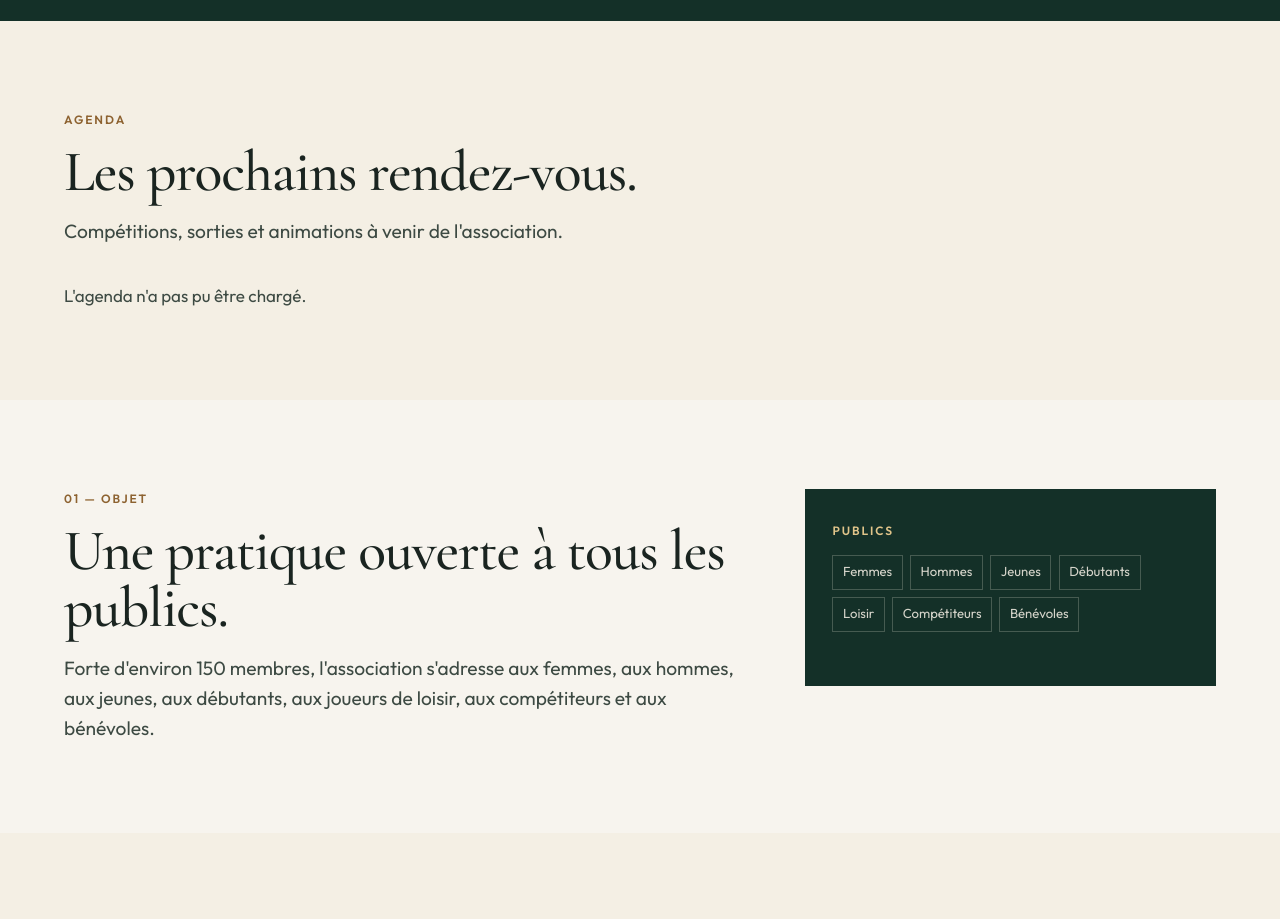
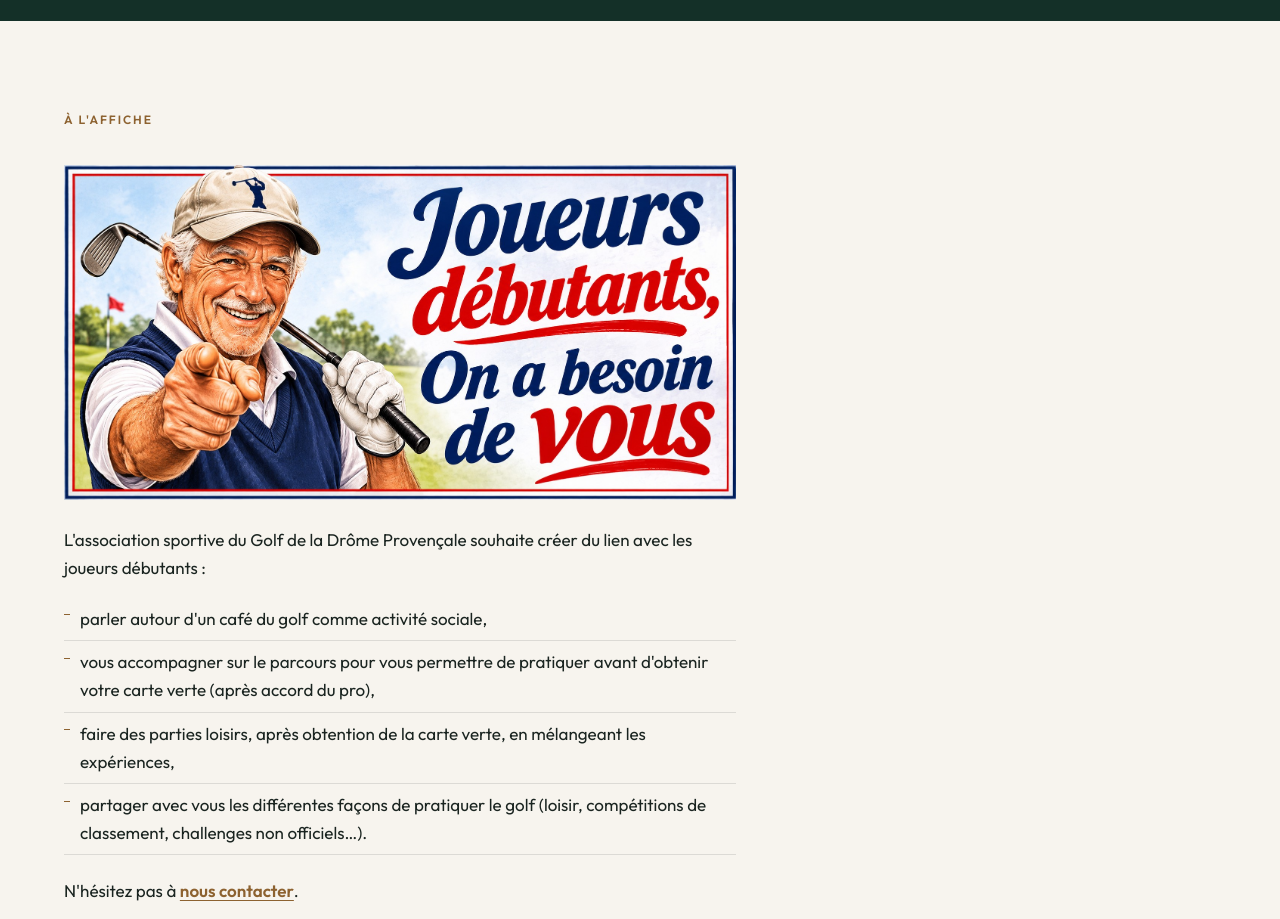
Before and after one commit to AntoineReneleau/asgdp, a plain HTML site: page index.html in a window 1280 px wide. Shown: the part 731-1650 px from the top of the page. Drawn offline with nearby package versions, Linux system fonts and the light colour scheme; no server answers.

Commit message:
Add a featured beginners poster above the agenda.
Co-authored-by: Cursor <cursoragent@cursor.com>

```diff
--- a/assets/styles.css
+++ b/assets/styles.css
@@ -545,22 +545,26 @@ ol {
 }
 
 .pole-contact {
-  margin: 1.15rem 0 0;
+  margin: 1.35rem 0 0;
 }
 
 .pole-contact a {
-  color: var(--ochre);
+  display: inline-block;
+  max-width: 100%;
+  padding: 0.7rem 1.05rem;
+  background: var(--pine);
+  color: #fff;
   font-size: 0.78rem;
   font-weight: 600;
   letter-spacing: 0.1em;
+  line-height: 1.35;
   text-decoration: none;
   text-transform: uppercase;
 }
 
 .pole-contact a:hover {
-  color: var(--pine);
-  text-decoration: underline;
-  text-underline-offset: 0.2em;
+  background: var(--pine-mid);
+  color: #fff;
 }
 
 .pole-cols {
@@ -712,6 +716,55 @@ ol {
 
 .section-tint {
   background: var(--cream);
+}
+
+.poster {
+  display: grid;
+  gap: 1.6rem;
+}
+
+.poster img {
+  width: 100%;
+  max-width: 42rem;
+  height: auto;
+}
+
+.poster-copy {
+  max-width: 42rem;
+}
+
+.poster-copy ul {
+  margin: 0.2rem 0 1.35rem;
+}
+
+.poster-copy li {
+  position: relative;
+  padding: 0.45rem 0 0.45rem 1rem;
+  border-bottom: 1px solid var(--line);
+}
+
+.poster-copy li::before {
+  content: "";
+  position: absolute;
+  left: 0;
+  top: 1.05rem;
+  width: 0.35rem;
+  height: 1px;
+  background: var(--ochre);
+}
+
+.poster-contact {
+  margin: 0;
+}
+
+.poster-contact a {
+  color: var(--ochre);
+  font-weight: 600;
+  text-underline-offset: 0.18em;
+}
+
+.poster-contact a:hover {
+  color: var(--pine);
 }
 
 .events {
--- a/index.html
+++ b/index.html
@@ -39,6 +39,7 @@
           <span class="visually-hidden">Menu</span>
         </button>
         <nav class="site-nav" id="navigation" aria-label="Sections">
+          <a href="#affiche" data-spy>À l'affiche</a>
           <a href="#agenda" data-spy>Agenda</a>
           <a href="#association" data-spy>L'association</a>
           <a href="#poles" data-spy>Pôles</a>
@@ -91,6 +92,37 @@
           </div>
         </div>
       </header>
+
+      <section class="section" id="affiche">
+        <div class="wrap">
+          <div class="section-head">
+            <p class="kicker">À l'affiche</p>
+          </div>
+          <article class="poster">
+            <img
+              src="assets/we-need-you.jpg"
+              width="1777"
+              height="885"
+              alt="Joueurs débutants, on a besoin de vous."
+            />
+            <div class="poster-copy">
+              <p>
+                L'association sportive du Golf de la Drôme Provençale souhaite créer du lien avec les joueurs débutants&nbsp;:
+              </p>
+              <ul>
+                <li>parler autour d'un café du golf comme activité sociale,</li>
+                <li>vous accompagner sur le parcours pour vous permettre de pratiquer avant d'obtenir votre carte verte (après accord du pro),</li>
+                <li>faire des parties loisirs, après obtention de la carte verte, en mélangeant les expériences,</li>
+                <li>partager avec vous les différentes façons de pratiquer le golf (loisir, compétitions de classement, challenges non officiels…).</li>
+              </ul>
+              <p class="poster-contact">
+                N'hésitez pas à
+                <a href="mailto:asgdp26@gmail.com?subject=%5BWENEEDYOU%5D">nous contacter</a>.
+              </p>
+            </div>
+          </article>
+        </div>
+      </section>
 
       <section class="section section-tint" id="agenda">
         <div class="wrap">
@@ -386,6 +418,7 @@
           </p>
         </div>
         <nav class="footer-nav" aria-label="Pied de page">
+          <a href="#affiche">À l'affiche</a>
           <a href="#agenda">Agenda</a>
           <a href="#association">L'association</a>
           <a href="#poles">Pôles</a>
```
Also changed, not shown: assets/we-need-you.jpg (added).
